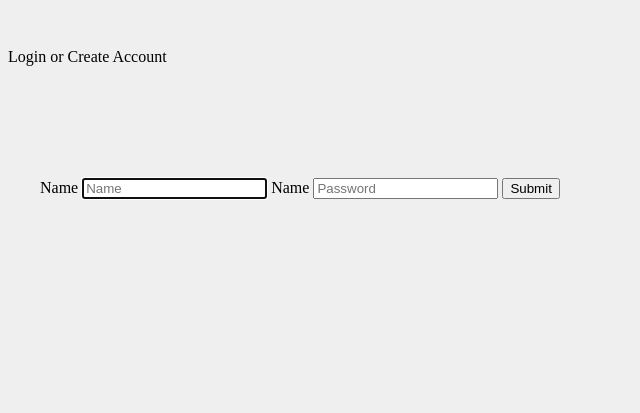
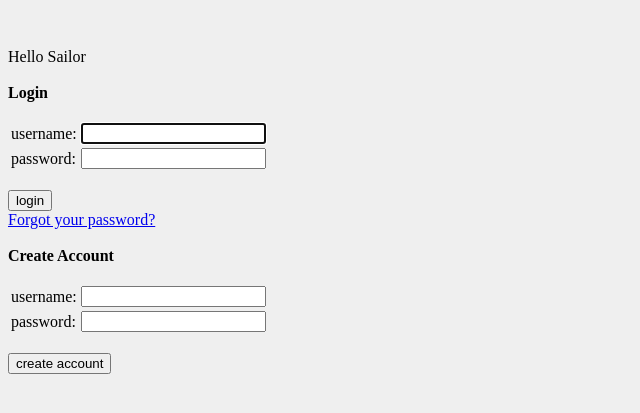
Before and after one commit to joerickard/SoftwareDevProject, a Flask app: page /trapdoor in a window 1280 px wide. Shown: the top 413 px of the page, without its empty margins (0-640 px from the left). Run offline with Flask 2, Linux system fonts and the light colour scheme.

Commit message:
updated user login/register input. Temp tab favicon.

```diff
--- a/templates/front.html
+++ b/templates/front.html
@@ -3,7 +3,10 @@
 
 <head>
 	<title> TODO Login </title>
+	<meta name="referrer" content="origin">
+	<meta name="viewport" content="width=device-width, initial-scale=1.0">
 	<link href="../static/front.css" rel="stylesheet">
+	<link rel="shortcut icon" href="../static/favicon.ico">
 </head>
 <body>
 	<div>Hello Sailors</div>
--- a/templates/loginRegister.html
+++ b/templates/loginRegister.html
@@ -4,21 +4,69 @@
 <html lang = "en">
 <head>
 	<title> New User </title>
+	<meta name="referrer" content="origin">
+	<meta name="viewport" content="width=device-width, initial-scale=1.0">
 	<link href="../static/loginRegister.css" rel="stylesheet">
+	<link rel="shortcut icon" href="../static/favicon.ico">
 	<!-- <script src="../static/js/hash.js"></script> -->
 </head>
-
 <body>
-	<div>Login or Create Account</div>
-		<form class="form-signup">
-			<label for="inputName" class="form-signup-input">Name</label>
-	        <input type="name" name="inputName" id="_inputName" class="form-control" placeholder="Name" required autofocus>
-
-	        <label for="inputPassword" class="form-signup-input">Name</label>
-	        <input type="password" name="inputpassword" id="_inputPassword" class="form-control" placeholder="Password" required autofocus>
-
-	        <button id="buttonSubmit" class="form-signup-buttonComplete" type="button" action="/trapdoor" method="Post" onclick="disableButton(this)"">Submit
-		        <!-- <script type="text/javascript" src=/static/js/hash.js></script> -->
-	        </button>
-		</form>
+	Hello Sailor
+	<br/>
+	<br/>
+	<b>Login
+	</b>
+	<br>
+	<br>
+	<form method="post" action="login">
+		<input type="hidden" name="goto" value="news?p=4">
+		<input type="hidden" name="how" value="up">
+		<input type="hidden" name="id" value="12660253">
+		<table border="0">
+			<tr>
+				<td>username:
+				</td>
+				<td>
+					<input type="text" name="acct" size="20" autocorrect="off" spellcheck="false" autocapitalize="off" autofocus="true">
+				</td>
+			</tr>
+			<tr>
+				<td>password:
+				</td>
+				<td>
+					<input type="password" name="pw" size="20">
+				</td>
+			</tr>
+		</table>
+		<br>
+		<input type="submit" value="login">
+	</form>
+	<a href="forgot?id=">Forgot your password?</a>
+	<br/>
+	<br/>
+	<b>Create Account</b><br><br>
+	<form method="post" action="register">
+		<input type="hidden" name="goto" value="news?p=4">
+		<input type="hidden" name="how" value="up">
+		<input type="hidden" name="id" value="12660253">
+		<input type="hidden" name="creating" value="t">
+		<table border="0">
+			<tr>
+				<td>username:
+				</td>
+				<td>
+					<input type="text" name="acct" size="20" autocorrect="off" spellcheck="false" autocapitalize="off">
+				</td>
+			</tr>
+			<tr>
+				<td>password:
+				</td>
+				<td>
+					<input type="password" name="pw" size="20">
+				</td>
+			</tr>
+		</table>
+		<br>
+		<input type="submit" value="create account">
+	</form>
 </body>
```
Also changed, not shown: static/favicon.ico (added).
